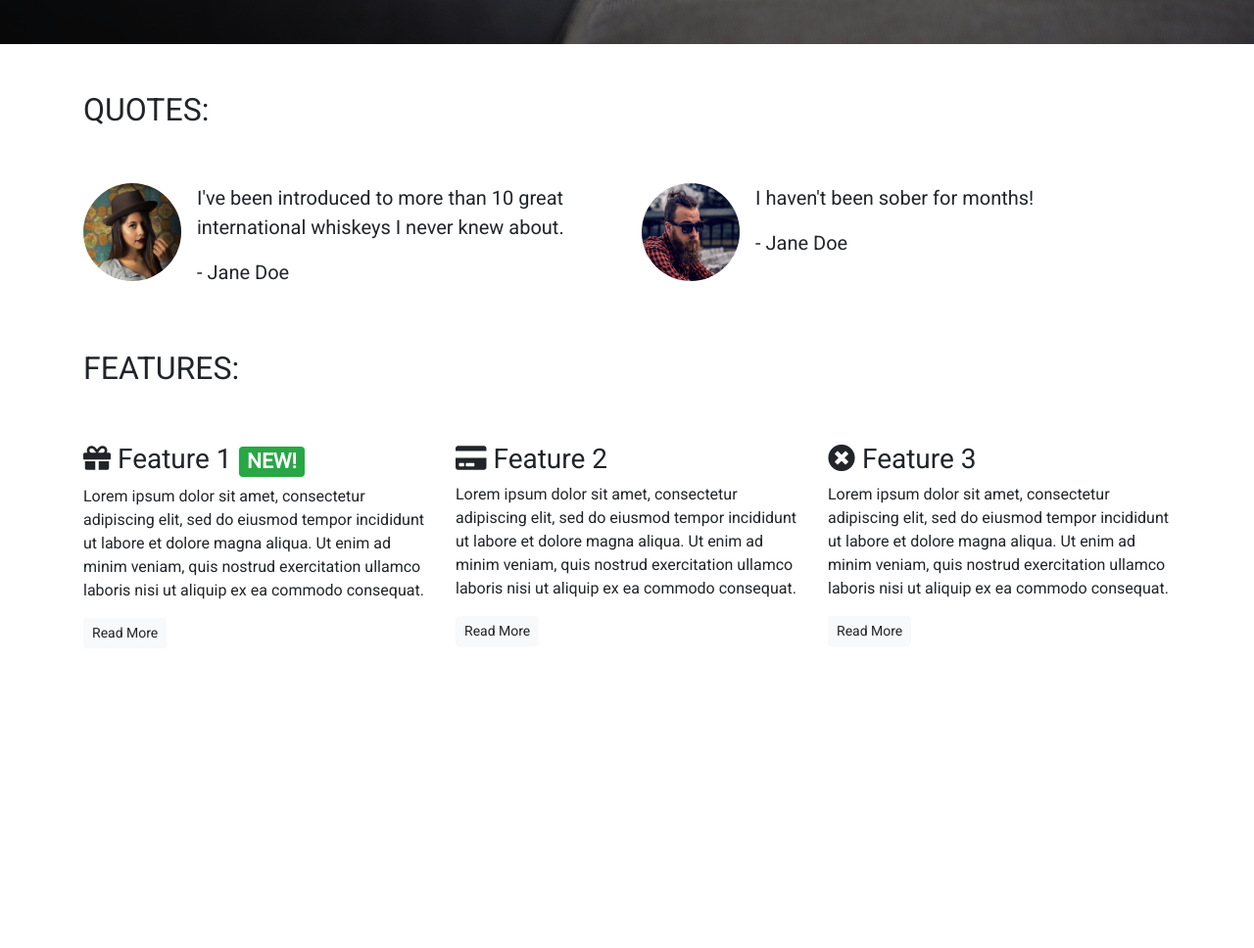
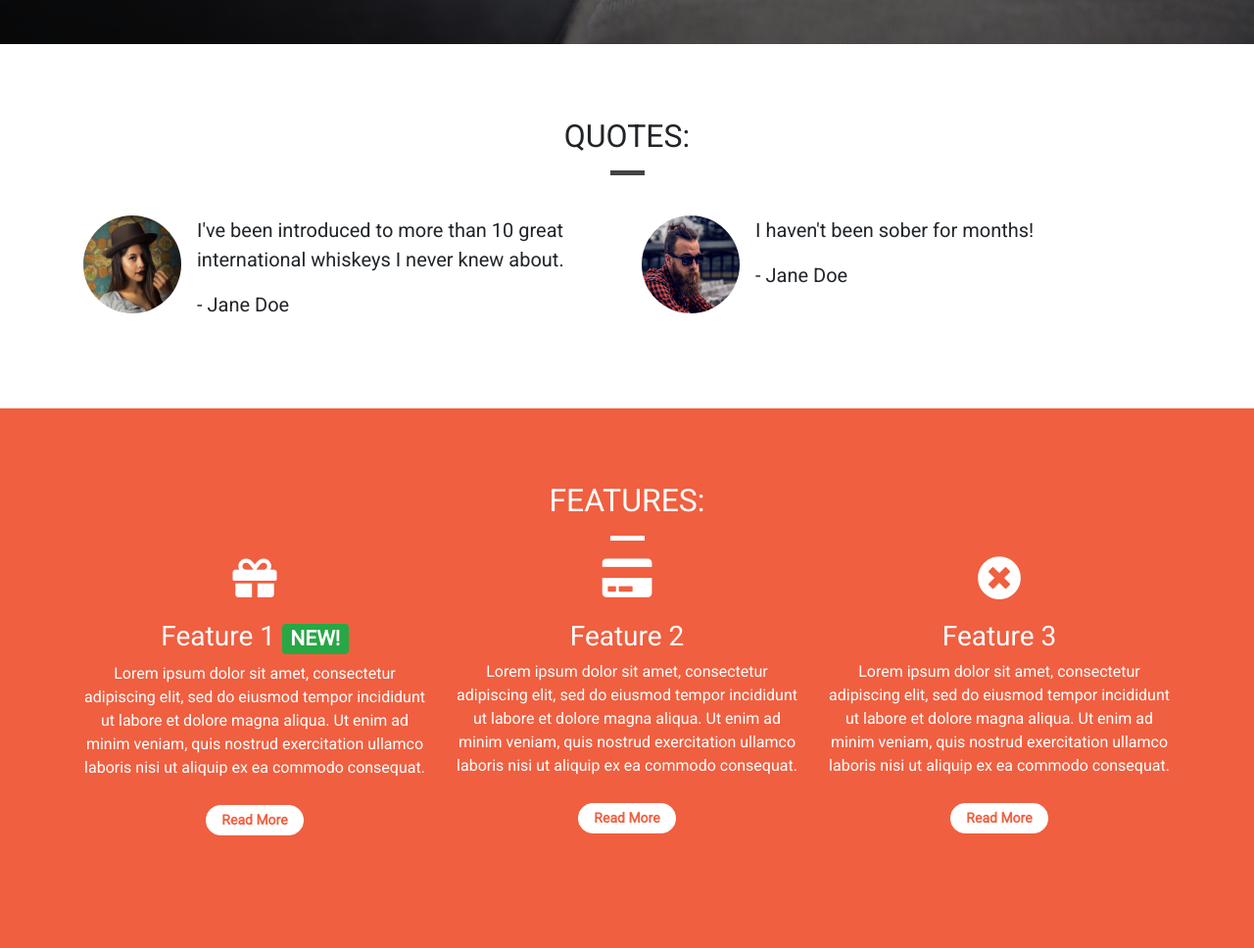
Before and after one commit to paulvmking/Whiskey-drop, a plain HTML site: page index.html in a window 1280 px wide. Shown: the part 755-1723 px from the top of the page at 98% size. Before the commit the page ends 1433 px from the top, so only its background shows below. Drawn offline with nearby package versions, Linux system fonts and the light colour scheme.

Commit message:
added style to headers,buttons,background

```diff
--- a/css/style.css
+++ b/css/style.css
@@ -1,5 +1,14 @@
 body {
  font-family: 'Roboto', sans-serif;
+}
+
+.container-wrapper {
+
+}
+
+.container-wrapper--red {
+    background-color: #f05f40;
+    color: white;
 }
 
 .alert-container .col-12 {
@@ -50,21 +59,48 @@ body {
 
 }
 
+/*Page headers*/
+
+.page-header {
+    margin-bottom: 0;
+    border-bottom: 0;
+    text-align: center;
+}
+
+.page-header h2 {
+    margin-top: 0;
+}
+
+.quotes .page-header {
+    margin-bottom: 25px;
+}
+
 /*Block-Dividers*/
 
 .block-divider {
     width: 75px;
     height: 5px;
     border: 0;
-
+    background-color: #444;
 }
 
 .block-divider--orange {
     background-color: #f05f40;
 }
 
+.block-divider--white {
+    background-color: white;
+}
+
 .block-divider--short {
     width: 35px;
+}
+
+/*Content containers*/
+
+.content-container {
+    padding-top: 75px;
+    padding-bottom: 75px;
 }
 
 /*Navbar*/
@@ -143,3 +179,24 @@ body {
     border-color: #df4929;
     color: white;
 }
+
+.feature {
+    text-align: center;
+    margin-bottom: 40px;
+}
+
+.feature i {
+    margin-bottom: 20px;
+    font-size: 45px;
+    line-height: 45px;
+}
+
+.feature .btn {
+    background-color: white;
+    border-color: white;
+    border-radius: 15px;
+    min-width: 100px;
+    font-weight: bold;
+    margin-top: 10px;
+    color: #f05f40;
+}
--- a/index.html
+++ b/index.html
@@ -81,14 +81,15 @@
 		</div>
 	</div>
 	<!-- /.callout -->
-	</div>
 
 	<!-- Quotes -->
-	<div class="container quotes-container">
+	<div class="container-wrapper">
+		<div class="container quotes-container content-container">
 			<section class="quotes">
 				<div class="row">
-				<div class="col-12 my-5">
+					<div class="col-12 page-header">
 						<h2 class="text-uppercase">Quotes:</h2>
+						<hr class="block-divider block-divider--short">
 					</div>
 				</div>
 				<div class="row">
@@ -99,7 +100,8 @@
                             </div>
 								<div class="media-body">
 									<blockquote class="blockquote">
-									<p>I've been introduced to more than 10 great international whiskeys I never knew
+										<p>I've been introduced to more than 10 great international whiskeys I never
+											knew
 											about.</p>
 										<p>- Jane Doe</p>
 									</blockquote>
@@ -120,25 +122,28 @@
 								</div>
 							</div>
 						</div>
+			</section>
+			<!-- /.Quotes -->
 		</div>
-		</section>
-		<!-- /.quotes -->
 	</div>
 
 	<!-- Features -->
-	<div class="container features-container">
+	<div class="container-wrapper container-wrapper--red">
+		<div class="container features-container content-container">
 			<section class="features">
 				<div class="row">
-				<div class="col-12 my-5">
+					<div class="col-12 page-header">
 						<h2 class="text-uppercase">Features:</h2>
+                        <hr class="block-divider block-divider--short block-divider--white">
 					</div>
 				</div>
 				<div class="row">
 					<div class="col-12 col-md-6 col-lg-4">
 						<div class="feature">
-						<h3><i class="fas fa-gift d-none d-sm-inline"></i> Feature 1
+							<h3><i class="fas fa-gift d-none d-sm-block"></i> Feature 1
 								<span class="badge badge-success">NEW!</span></h3>
-						<p>Lorem ipsum dolor sit amet, consectetur adipiscing elit, sed do eiusmod tempor incididunt ut
+							<p>Lorem ipsum dolor sit amet, consectetur adipiscing elit, sed do eiusmod tempor incididunt
+								ut
 								labore et dolore magna aliqua.
 								Ut enim ad minim veniam, quis nostrud exercitation ullamco laboris nisi ut aliquip ex ea
 								commodo
@@ -148,8 +153,9 @@
 					</div>
 					<div class="col-12 col-md-6 col-lg-4">
 						<div class="feature">
-						<h3><i class="fas fa-credit-card d-none d-sm-inline"></i> Feature 2</h3>
-						<p>Lorem ipsum dolor sit amet, consectetur adipiscing elit, sed do eiusmod tempor incididunt ut
+							<h3><i class="fas fa-credit-card d-none d-sm-block"></i> Feature 2</h3>
+							<p>Lorem ipsum dolor sit amet, consectetur adipiscing elit, sed do eiusmod tempor incididunt
+								ut
 								labore et dolore magna aliqua.
 								Ut enim ad minim veniam, quis nostrud exercitation ullamco laboris nisi ut aliquip ex ea
 								commodo
@@ -159,8 +165,9 @@
 					</div>
 					<div class="col-12 d-md-none d-lg-block col-lg-4">
 						<div class="feature">
-						<h3><i class="fas fa-times-circle d-none d-sm-inline"></i> Feature 3</h3>
-						<p>Lorem ipsum dolor sit amet, consectetur adipiscing elit, sed do eiusmod tempor incididunt ut
+							<h3><i class="fas fa-times-circle d-none d-sm-block"></i> Feature 3</h3>
+							<p>Lorem ipsum dolor sit amet, consectetur adipiscing elit, sed do eiusmod tempor incididunt
+								ut
 								labore et dolore magna aliqua.
 								Ut enim ad minim veniam, quis nostrud exercitation ullamco laboris nisi ut aliquip ex ea
 								commodo
@@ -171,6 +178,7 @@
 				</div>
 			</section>
 			<!-- /.features -->
+		</div>
 	</div>
 	<div class="modal" tabindex="-1" role="dialog" id="signUpModal">
 		<div class="modal-dialog" role="document">
```
Lines whose indentation alone changed are shown as unchanged.
